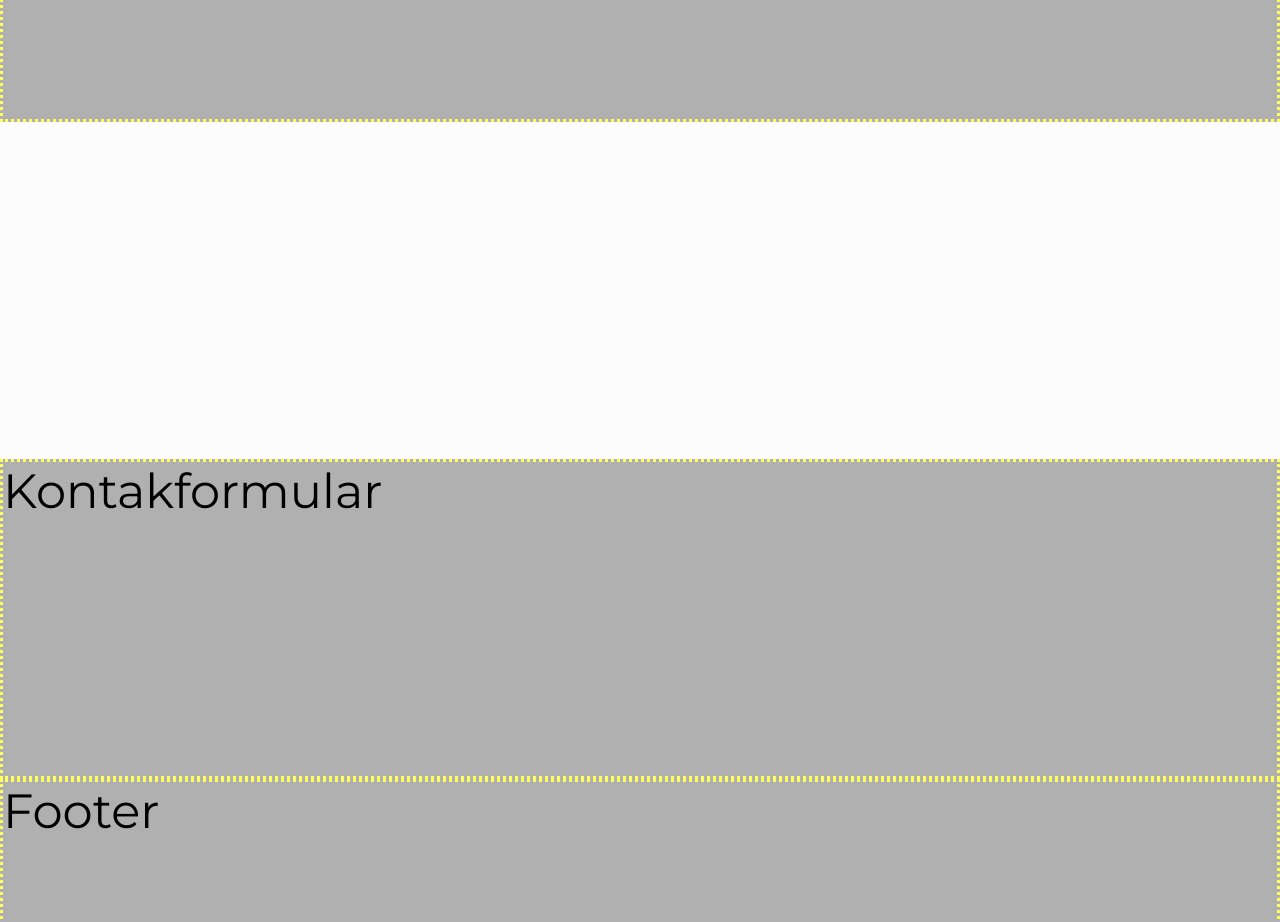
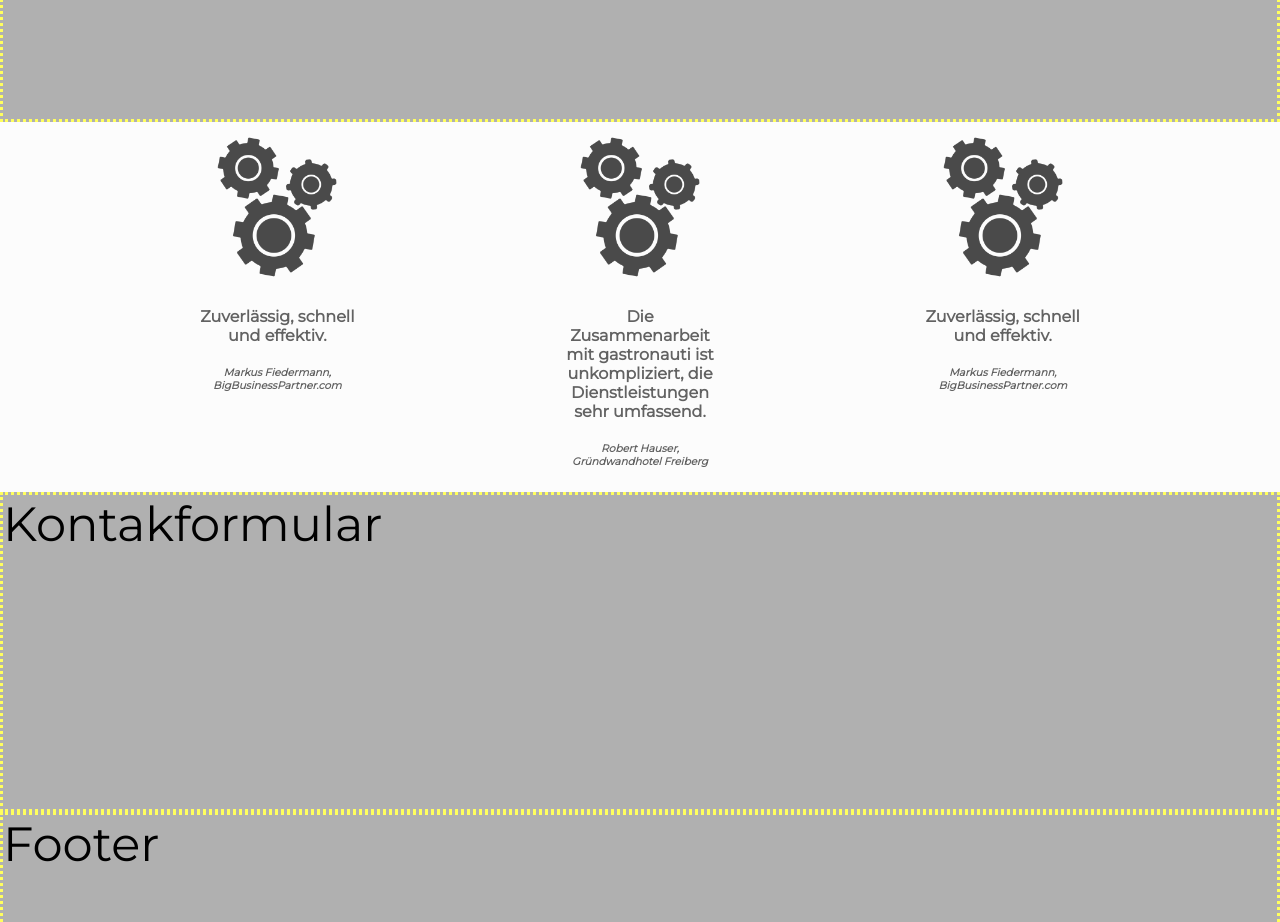
Before and after one commit to VictoriaStudios/gastronauti, a Next.js app: page / in a window 1280 px wide. Shown: the part 2000-2922 px from the top of the page. Built offline with nearby package versions, Linux system fonts and the light colour scheme; a web font is replaced by a local one.

Commit message:
Made further logic progress on carousel

```diff
--- a/components/Carousel.js
+++ b/components/Carousel.js
@@ -2,6 +2,7 @@ import styles from '../styles/Carousel.module.css'
 import { useEffect, useState } from 'react'
 
 const Carousel = (props) => {
+  const [currElements, setCurrElements] = useState([])
 
   useEffect(() => {
     if (props.children) {
@@ -10,12 +11,12 @@ const Carousel = (props) => {
       let preppedArray = []
       let currIndex = -1
       for (let i = 0; i < props.children.length; i++) {
-        if (i%3 === 0) {
+        if (i % 3 === 0) {
           currIndex++
-          preppedArray.push (props.children.slice(i,i+3))
+          preppedArray.push(props.children.slice(i, i + 3))
         }
       }
-      console.table (preppedArray)
+      setCurrElements(preppedArray[0])
     }
 
 
@@ -24,14 +25,19 @@ const Carousel = (props) => {
 
   return (
     <section className={styles.carouselWrapper}>
-        <div className={styles.carouselBody}>
-            {/* {props.children} */}
-            {props.children.map((element) => (
-              <>
+      <div className={styles.carouselBody}>
+        {currElements && currElements.length > 1 ? (
+          currElements.map((element) => (
+            <>
               {element}
-              </>
-            ))}
-        </div>
+            </>
+          ))
+        ) : ''}
+
+
+
+
+      </div>
     </section>
   )
 }
```
